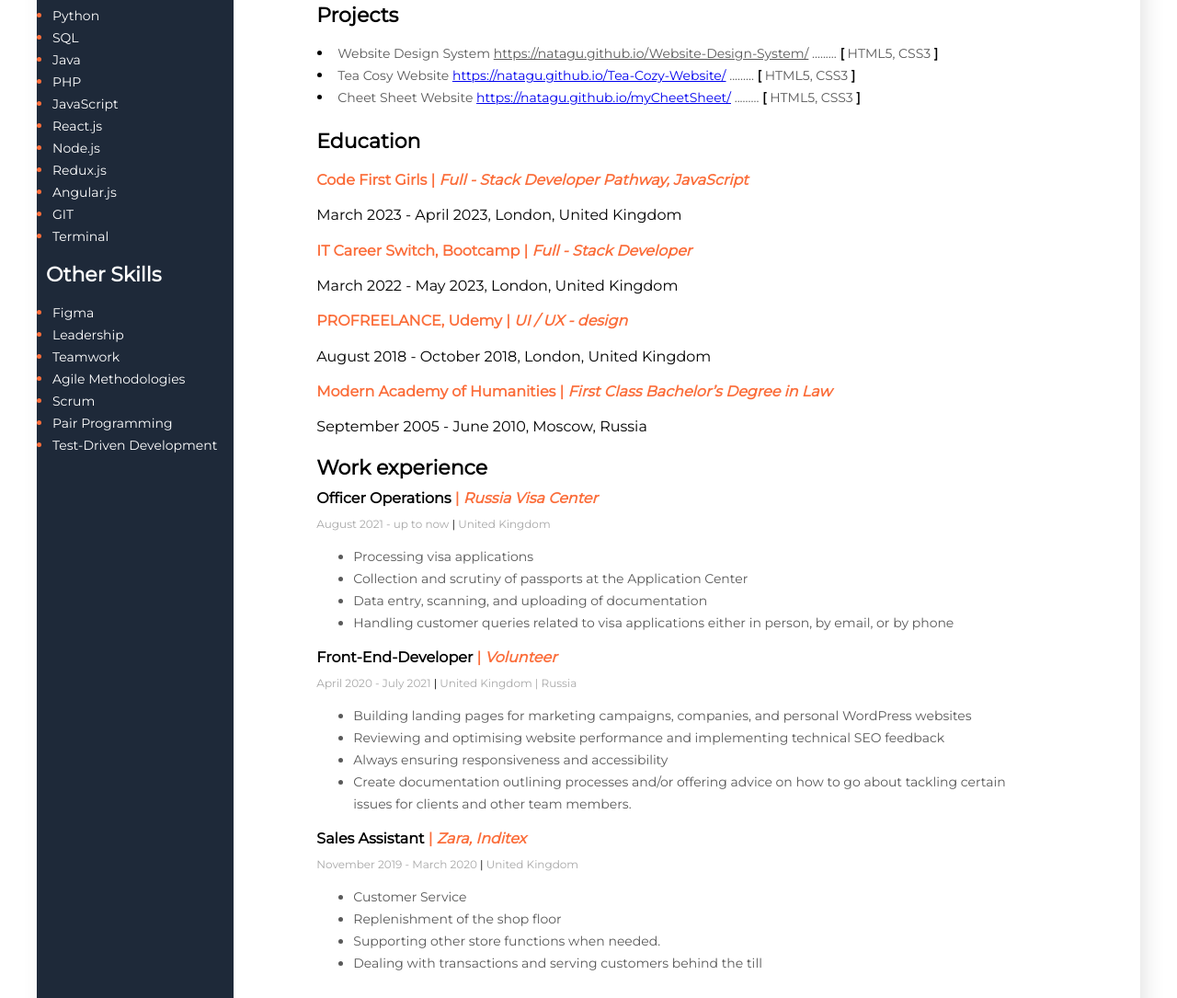
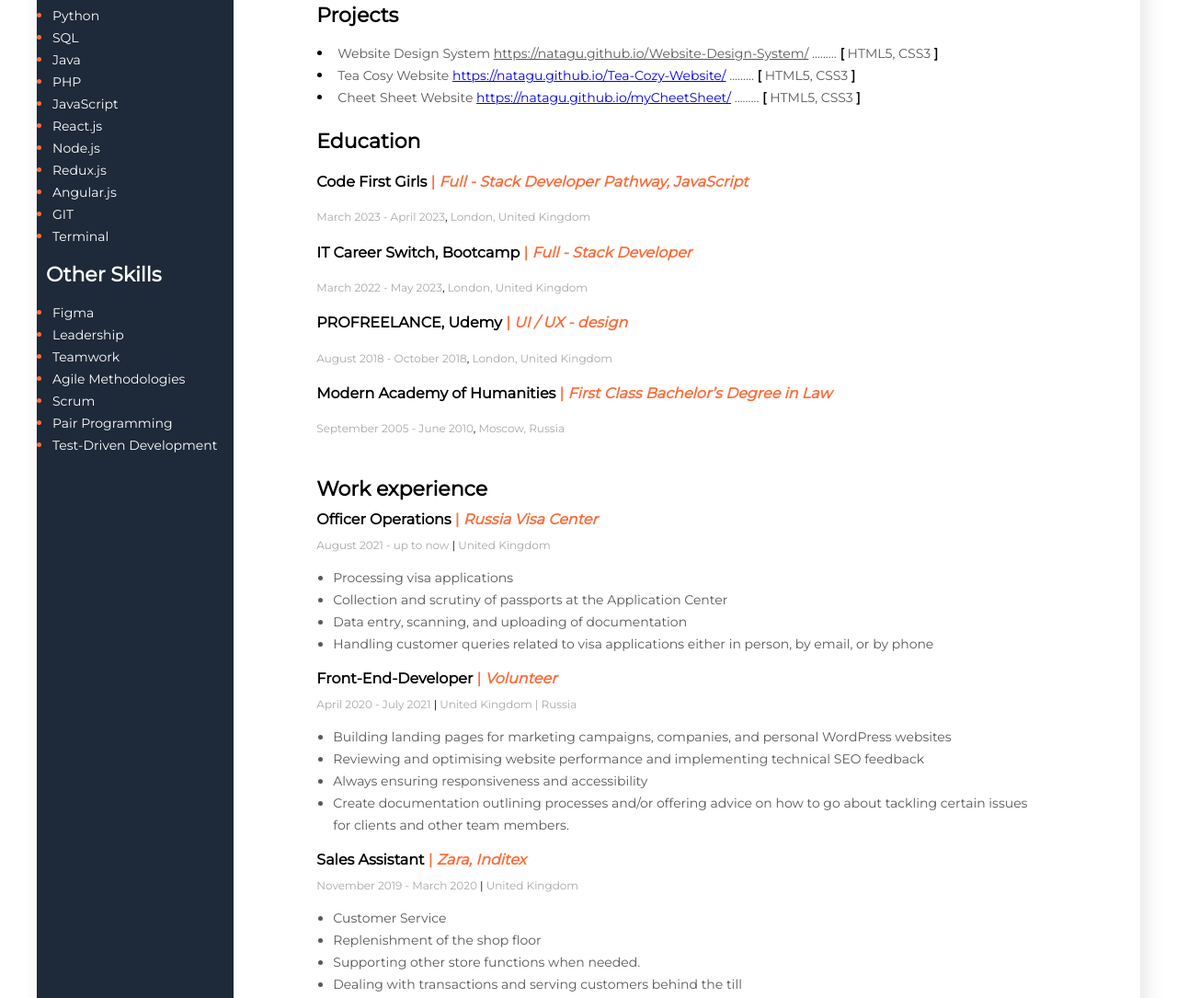
Before and after one commit to NataGu/Portfolio, a plain HTML site: page index.html in a window 1280 px wide. Shown: the part 603-1688 px from the top of the page at 92% size. Drawn offline with Linux system fonts and the light colour scheme.

Commit message:
Update style.css

```diff
--- a/style.css
+++ b/style.css
@@ -95,7 +95,8 @@ body {
   }
 
   /* My work experience section*/
-  .my-work-experience-section {
+  .my-work-experience-section,
+  .my-education-section {
     margin-bottom: 45px;
   }
 
@@ -124,7 +125,7 @@ body {
     color: black;
   }
 
-  .y-work-experience-duties {
+  .my-work-experience-duties {
     padding: 0 0 0 18px;
   }
 
@@ -136,33 +137,42 @@ body {
     color: #595959;
   }
 
-  .my-work-experience-company-block {
+  .my-work-experience-company-block,
+  .my-education-university-block {
     margin: 0 15px 0 0;
   }
 
   /* Education section */
 
-  /*.my-education-header {
+  .my-education-header {
     font-style: normal;
     font-weight: bold;
     font-size: 22px;
     line-height: 27px;
     color: #000000;
-  }*/
+  }
 
-  .my-education-university {
+  /*.my-education-university {
     font-style: normal;
     font-weight: bold;
     font-size: 16px;
     line-height: 15px;
     color: #fb6d3a;
-  }
+  }*/
   .my-education-faculty {
     font-style: normal;
     font-weight: bold;
     font-size: 14px;
     line-height: 10px;
     color: #000000;
+  }
+  .my-education-period {
+    font-style: normal;
+    font-weight: normal;
+    font-size: 12px;
+    line-height: 15px;
+    color: #a8a8a8;
+    margin: 0 0 10px 0;
   }
 
   /* Sidebar section */
@@ -174,7 +184,7 @@ body {
 
   .contacts-section,
   .tech-skills-section,
-  .soft-skills-section {
+  .other-skills-section {
     margin: 50px 0 0 40px;
   }
 
@@ -221,7 +231,7 @@ body {
     line-height: 24px;
     color: white;
   }
-  /* Other skills section */
+  /* Soft skills section */
   .other-skills-list {
     padding: 0 0 0 17px;
   }
```
